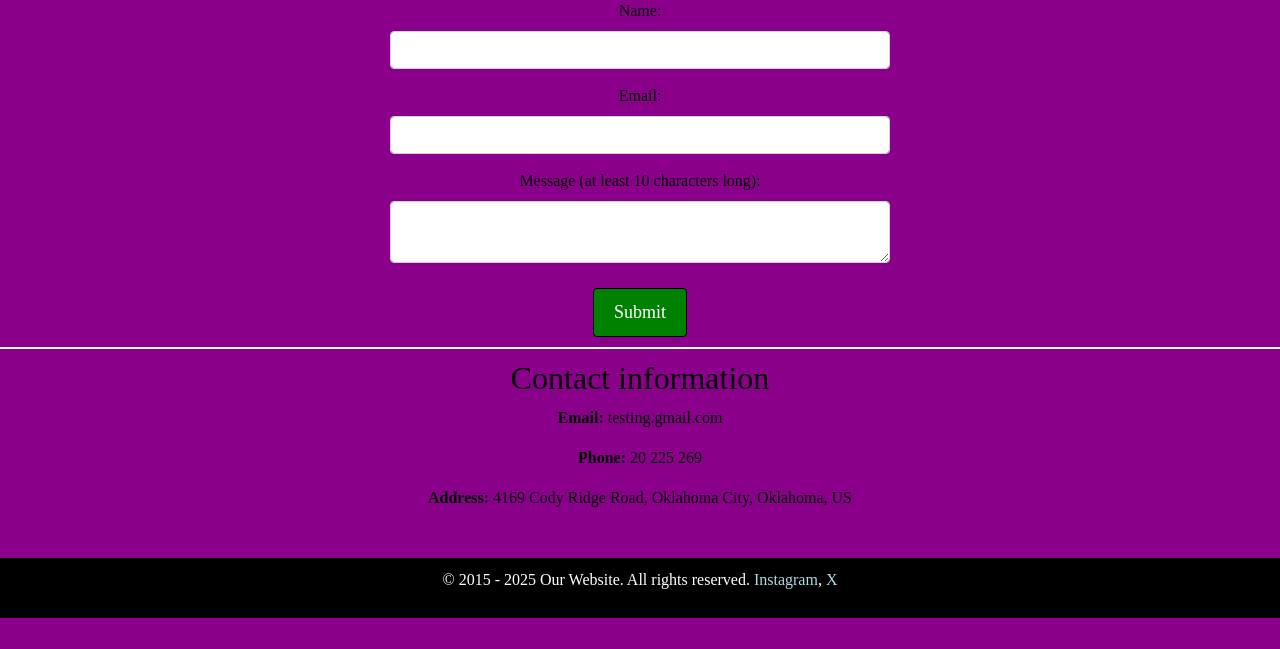
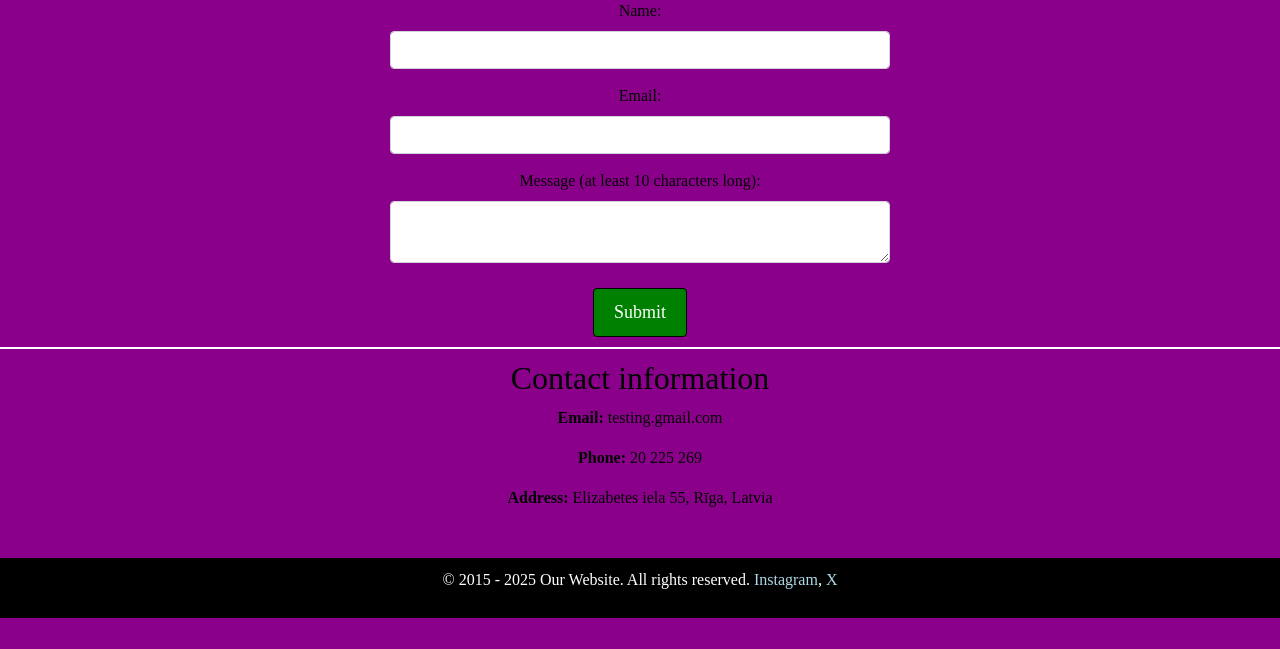
Before and after one commit to Arturs-gailitis/Video-game-website, a PHP site: page /contact.php in a window 1280 px wide. Shown: the part 151-800 px from the top of the page. Run offline with PHP 8.4, Linux system fonts and the light colour scheme.

Commit message:
change adress

```diff
--- a/contact.php
+++ b/contact.php
@@ -84,7 +84,7 @@ if ($_SERVER['REQUEST_METHOD'] === 'POST') {
         <h2>Contact information</h2>
         <p><b>Email:</b> testing.gmail.com</p>
         <p><b>Phone:</b> 20 225 269</p>
-        <p><b>Address:</b> 4169 Cody Ridge Road, Oklahoma City, Oklahoma, US</p>
+        <p><b>Address:</b> 	Elizabetes iela 55, Rīga, Latvia</p>
     </section>
 
     <footer id="footer" class="text-center mt-5">
--- a/logout.php
+++ b/logout.php
@@ -6,7 +6,7 @@ $username = '';
 
 if ($_SERVER['REQUEST_METHOD'] === 'POST') {
     if (isset($_SESSION['user_email'])) {
-        date_default_timezone_set('America/Chicago');
+        date_default_timezone_set('Europe/Riga');
 
         setcookie("username", $_SESSION['user_email'], time() + (86400 * 30), "/");
         setcookie("last_visit", date("Y-m-d H:i:s"), time() + (86400 * 30), "/");
```
Also changed, not shown: includes/setup.php (+5 -5 lines).
